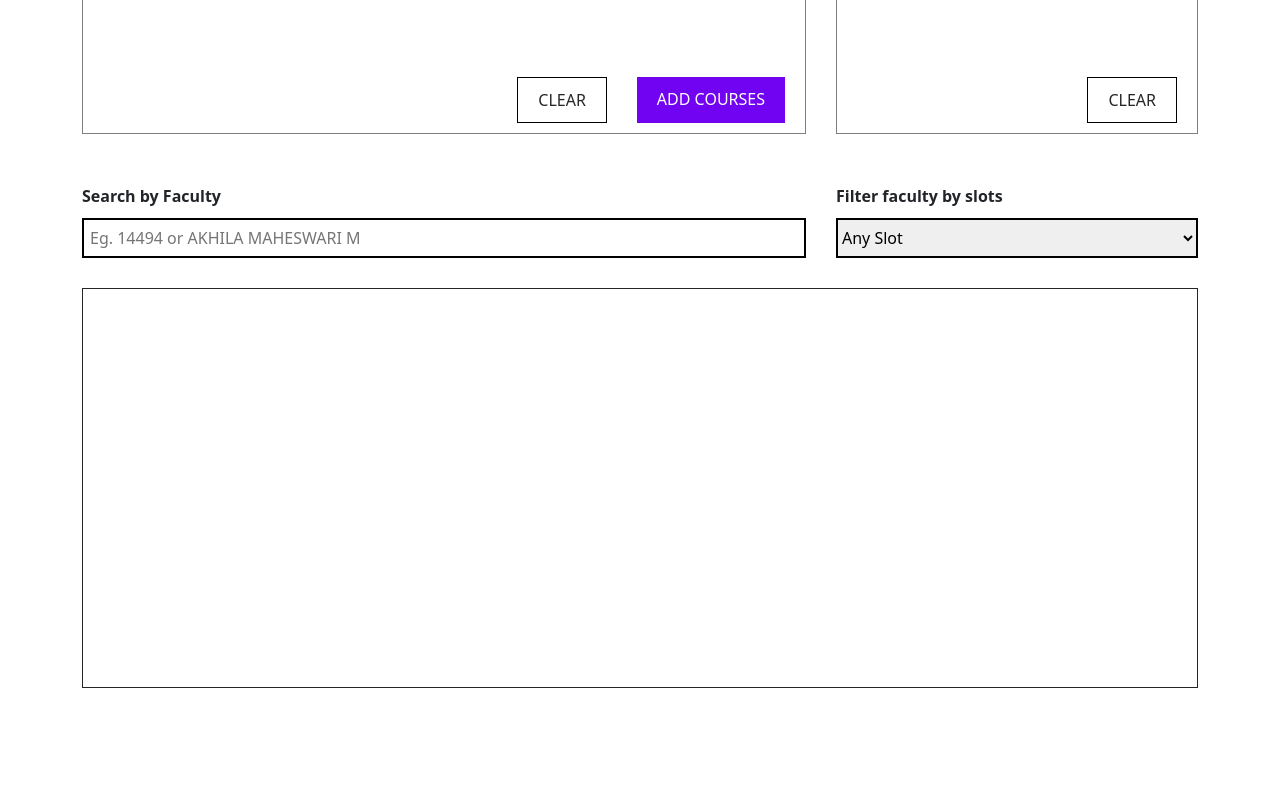
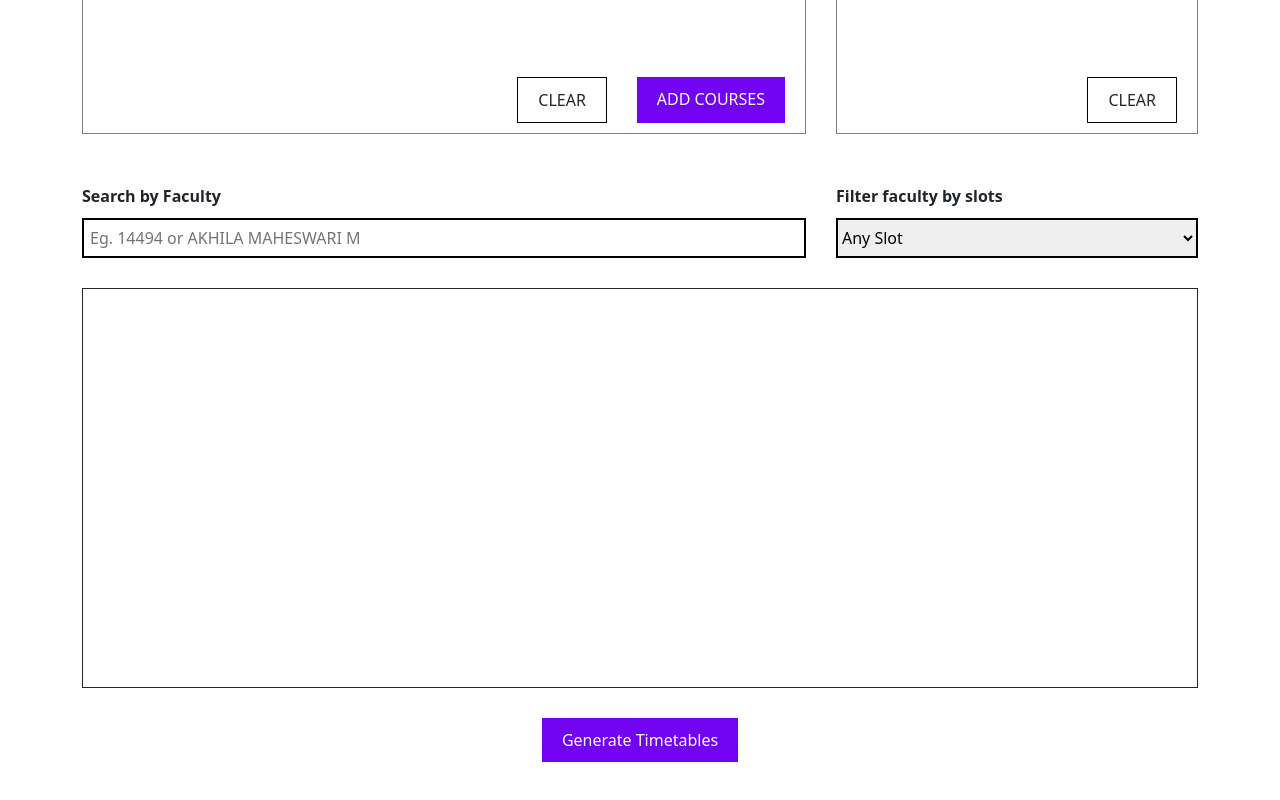
Before and after one commit to STCVIT/Lyffcsaver, a React (Create React App) app in the folder client/: page / in a window 1280 px wide. Shown: the part 2215-3015 px from the top of the page. Before the commit the page ends 2983 px from the top, so only its background shows below. Built offline with nearby package versions, Linux system fonts and the light colour scheme.

Commit message:
Now generating timetables.
Ignoring all possible errors when generating timetables. Remember
to add them back in.

```diff
--- a/client/src/components/Classes.js
+++ b/client/src/components/Classes.js
@@ -11,7 +11,7 @@ const Classes = ({
   selectedClasses,
   setSelectedClasses,
   setHoveredSlots,
-  faculties,
+  classesData,
 }) => {
   // console.log("rendering classes", slots);
   const ignoreCols = [
@@ -62,9 +62,11 @@ const Classes = ({
 
   const getFacultyByID = (erpID, courseID) => {
     if (courseID !== undefined)
-      return faculties[courseID].find((element) => element["ERP ID"] === erpID);
+      return classesData[courseID].find(
+        (element) => element["ERP ID"] === erpID
+      );
     for (const courseID of courseIDs) {
-      const foundElement = faculties[courseID].find(
+      const foundElement = classesData[courseID].find(
         (element) => element["ERP ID"] === erpID
       );
       if (foundElement !== undefined) return foundElement;
--- a/client/src/components/Main.js
+++ b/client/src/components/Main.js
@@ -12,9 +12,10 @@ import {
 import styles from "../css/Main.module.css";
 const Main = () => {
   const [allSchedules, setAllSchedules] = useState({});
-  const [faculties, setFaculties] = useState({});
+  const [classes, setClasses] = useState({});
   const [reservedSlots, setReservedSlots] = useState([]);
   const [currentlySelectedSlots, setCurrentlySelectedSlots] = useState([]);
+  const [finalizedClasses, setFinalizedClasses] = useState([]);
   // const populateAllSchedules = async (courses, faculties, reservedSlots) => {
   //   setAllSchedules([]);
   //   setAllSchedules(await getTimetables(courses, faculties, reservedSlots));
@@ -36,18 +37,16 @@ const Main = () => {
   useEffect(() => {
     console.log("updated allSchedules", allSchedules);
   }, [allSchedules]);
-  const getAllSlotCombinations = async (courses, faculties, reservedSlots) => {
+  const getAllSlotCombinations = async (classes, reservedSlots) => {
     setAllSchedules({});
-    setAllSchedules(
-      await getSlotCombinations(courses, faculties, reservedSlots)
-    );
-    setFaculties({ ...faculties });
+    setAllSchedules(await getSlotCombinations(classes, reservedSlots));
+    setClasses({ ...classes });
     setReservedSlots([...reservedSlots]);
   };
 
   const getSchedulesForSlots = async (newSlotsString) => {
     const result = await populateSlotCombination(
-      faculties,
+      classes,
       reservedSlots,
       newSlotsString,
       allSchedules
@@ -73,10 +72,11 @@ const Main = () => {
         getCourseID={getCourseID}
         generateTimetables={getAllSlotCombinations}
         selectSlots={selectSlots}
+        setFinalizedClasses={setFinalizedClasses}
       />
       <TimetablesSection
         schedules={allSchedules}
-        faculties={faculties}
+        classes={classes}
         getSchedulesForSlots={getSchedulesForSlots}
         currentlySelectedSlots={currentlySelectedSlots}
         selectSlots={selectSlots}
--- a/client/src/components/Options.js
+++ b/client/src/components/Options.js
@@ -10,20 +10,18 @@ import CampusToggle from "./CampusToggle";
 import CourseSelect from "./CourseSelect";
 import ClassPreference from "./ClassPreference";
 import ClassSelect from "./ClassSelect";
+import Button from "./Button";
 import { Container } from "react-bootstrap";
-import axios from "axios";
 import { getCourseID } from "../utils/generalUtils";
 
-const Options = ({ generateTimetables, selectSlots }) => {
+const Options = ({ generateTimetables, selectSlots, setFinalizedClasses }) => {
   const [reservedSlots, setReservedSlots] = useState([]);
 
   const [stagedCourses, setStagedCourses] = useState([]);
   const [selectedClasses, setSelectedClasses] = useState({});
-  const [selectedFaculties, setSelectedFaculties] = useState({});
+  // const [selectedFaculties, setSelectedFaculties] = useState({});
   const [currentlySelectedCourseID, setCurrentlySelectedCourseID] =
     useState("");
-
-  const [finalizedCourses, setFinalizedCourses] = useState([]);
 
   useEffect(() => {
     console.log(selectedClasses);
@@ -74,9 +72,9 @@ const Options = ({ generateTimetables, selectSlots }) => {
       prevSelectedCourses.filter((course) => courseID !== getCourseID(course))
     );
 
-    const newSelectedFaculties = selectedFaculties;
-    delete newSelectedFaculties[courseID];
-    setSelectedFaculties(newSelectedFaculties);
+    // const newSelectedFaculties = selectedFaculties;
+    // delete newSelectedFaculties[courseID];
+    // setSelectedFaculties(newSelectedFaculties);
     setSelectedClasses((prevSelectedClasses) => {
       const obj = { ...prevSelectedClasses };
       delete obj[courseID];
@@ -131,6 +129,10 @@ const Options = ({ generateTimetables, selectSlots }) => {
       return obj;
     });
   };
+
+  // const finalizeAll = () => {
+
+  // }
 
   return (
     <Container className={styles.container}>
@@ -190,6 +192,19 @@ const Options = ({ generateTimetables, selectSlots }) => {
         addClass={addClass}
         selectedClasses={selectedClasses}
       ></ClassSelect>
+      <Button
+        classes={styles.generateTimetablesButton}
+        type="primary"
+        onClick={async () => {
+          await generateTimetables(selectedClasses, reservedSlots);
+          selectSlots([]);
+          document
+            .querySelector("#timetable-previews")
+            ?.scrollIntoView({ behavior: "smooth" });
+        }}
+      >
+        Generate Timetables
+      </Button>
     </Container>
   );
   // return (
--- a/client/src/components/Timetables.js
+++ b/client/src/components/Timetables.js
@@ -3,7 +3,7 @@ import Timetable from "./Timetable";
 import Classes from "./Classes";
 import styles from "../css/Timetables.module.css";
 
-const Timetables = ({ schedules, slots, faculties }) => {
+const Timetables = ({ schedules, slots, classes }) => {
   // console.log("rerendering Timetables(", schedules, slots, faculties, ")");
   const [selectedClasses, setSelectedClasses] = useState({});
   const [hoveredSlots, setHoveredSlots] = useState([]);
@@ -23,7 +23,7 @@ const Timetables = ({ schedules, slots, faculties }) => {
           slots={slots}
           selectedClasses={selectedClasses}
           setSelectedClasses={setSelectedClasses}
-          faculties={faculties}
+          classesData={classes}
           setHoveredSlots={setHoveredSlots}
         ></Classes>
       ) : (
--- a/client/src/components/TimetablesSection.js
+++ b/client/src/components/TimetablesSection.js
@@ -5,7 +5,7 @@ import Timetables from "./Timetables";
 
 const TimetablesSection = ({
   schedules,
-  faculties,
+  classes,
   selectSlots,
   currentlySelectedSlots,
 }) => {
@@ -37,7 +37,7 @@ const TimetablesSection = ({
       <Timetables
         schedules={schedules}
         slots={currentlySelectedSlots}
-        faculties={faculties}
+        classes={classes}
       ></Timetables>
 
       {/* <div className={styles.twoCols}></div> */}
--- a/client/src/css/App.module.css
+++ b/client/src/css/App.module.css
@@ -34,20 +34,20 @@
   --timetable-theory-timing: #ccccff;
   --timetable-lab-timing: #99ccff;
 
+  --primary-font-color: #fff;
+  --outline-color: #000;
+  --table-bg: #d5dcff;
+  --table-head-bg: #333;
   /* --logo-font-color: #fff;
   --label-font-color: #000;
-  --primary-font-color: #fff;
   --secondary-font-color: #000;
   --faded-font-color: rgb(88, 87, 87);
-  --outline-color: #000;
   --active-bg: #63de8d;
   --active-hover-bg: #63de8d;
   --selectable-row-hover-bg: rgb(211, 208, 252);
   --add-hover-bg: #63de8d;
   --remove-hover-bg: rgb(248, 194, 163);
   --button-col: rgb(113, 241, 124);
-  --table-bg: #d5dcff;
-  --table-head-bg: #333;
   --timetable-head-bg: #333;
   --timetable-cell-bg: #ffc;
   --timetable-bg: #a6a6a6;
--- a/client/src/css/ClassPreference.module.css
+++ b/client/src/css/ClassPreference.module.css
@@ -69,17 +69,17 @@
   background: var(--white);
   gap: 5px;
 }
-.class > * {
+/* .class > * {
   word-wrap: break-word;
-}
+} */
 .facultyName {
   grid-column: 1 / span 4;
   grid-row: 1 / span 1;
 }
-.classSlots {
+/* .classSlots {
   max-width: 10px;
   text-overflow: ellipsis;
-}
+} */
 .delete {
   grid-row: 1 / span 2;
   text-decoration: none;
--- a/client/src/utils/generalUtils.js
+++ b/client/src/utils/generalUtils.js
@@ -132,7 +132,7 @@ const removeReservedSlots = (classes, reservedSlots) => {
 };
 
 const populateSlotCombination = async (
-  faculties,
+  classes,
   reservedSlots,
   slotsString,
   objectToPopulate
@@ -142,8 +142,8 @@ const populateSlotCombination = async (
 
     getSlotMapping();
 
-    const courseIDs = Object.keys(faculties);
-    let classes = await getClasses(faculties);
+    const courseIDs = Object.keys(classes);
+    // let classes = await getClasses(faculties);
     classes = removeReservedSlots(classes, reservedSlots);
 
     // sorting courseIDs in ascending order of the number of classes
@@ -199,20 +199,20 @@ const populateSlotCombination = async (
   }
   return {};
 };
-const getSlotCombinations = async (courses, faculties, reservedSlots) => {
-  console.log(courses, faculties, reservedSlots);
+const getSlotCombinations = async (classes, reservedSlots) => {
+  // console.log(courses, faculties, reservedSlots);
   if (window.Worker) {
     const worker = new Worker("workers/worker.js");
 
     getSlotMapping();
 
-    const courseIDs = Object.keys(faculties);
-    let classes = await getClasses(faculties);
+    const courseIDs = Object.keys(classes);
+    // let classes = await getClasses(faculties);
 
-    if (!verifyPreferencesSet(courses, faculties)) return {};
+    // if (!verifyPreferencesSet(courses, faculties)) return {};
 
     classes = removeReservedSlots(classes, reservedSlots);
-    if (!verifyNumberOfClasses(classes, courseIDs)) return {};
+    // if (!verifyNumberOfClasses(classes, courseIDs)) return {};
 
     // sorting courseIDs in ascending order of the number of classes
     // with that courseID.
```
